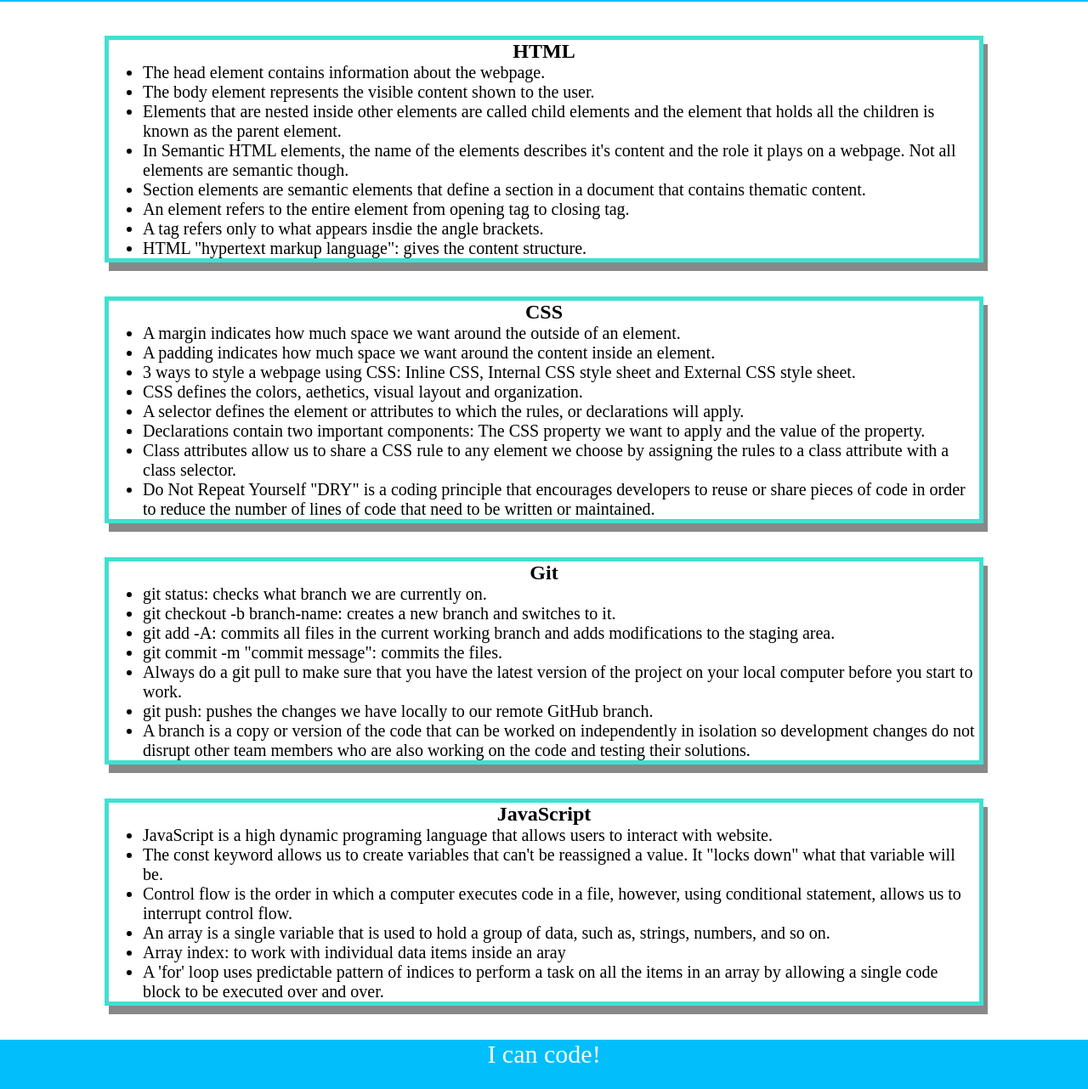
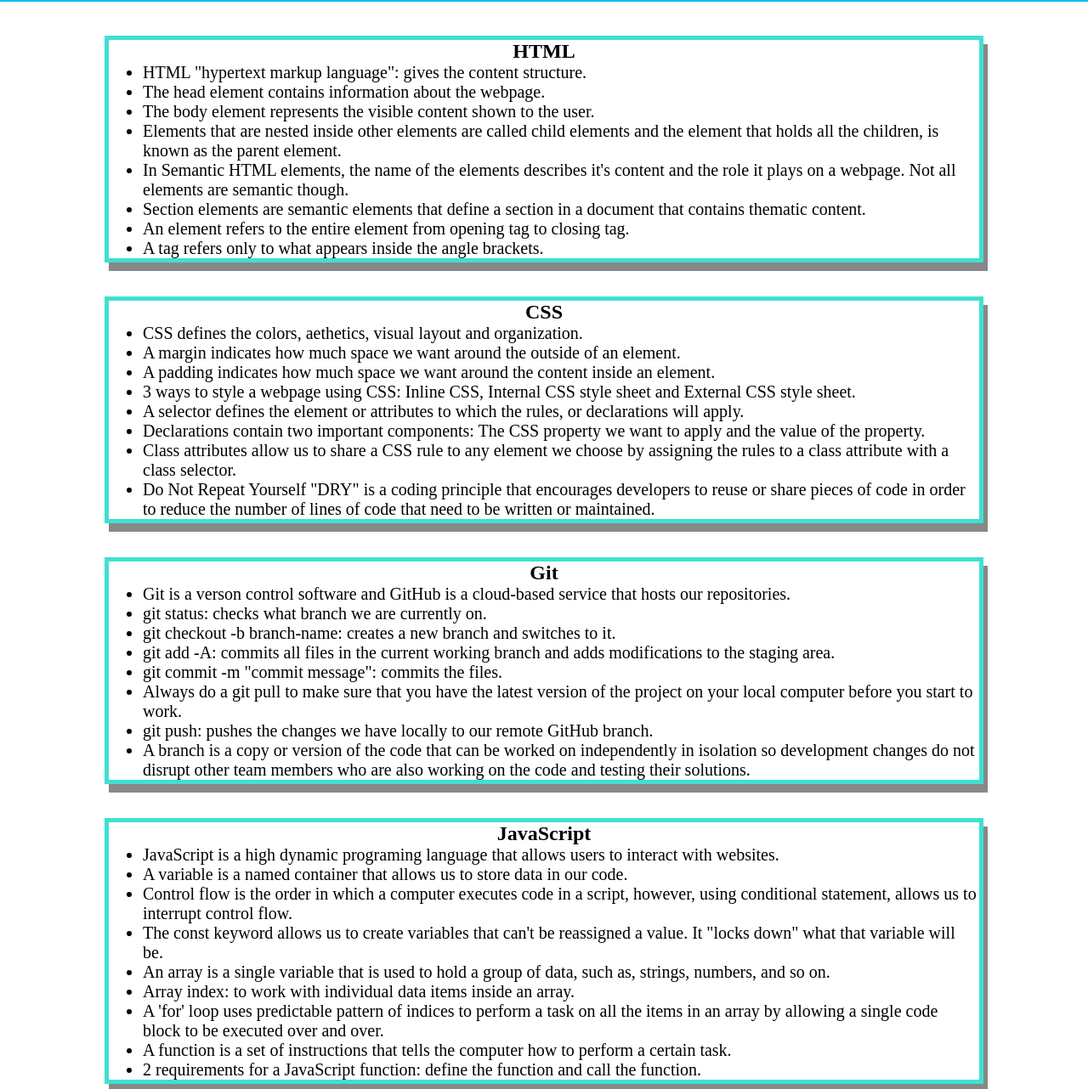
Before and after one commit to mandi7469/prework-study-guide, a plain HTML site: page index.html in a window 1280 px wide. Shown: the part 118-1400 px from the top of the page at 85% size. Drawn offline with Linux system fonts and the light colour scheme.

Commit message:
added a function to JS

```diff
--- a/assets/script.js
+++ b/assets/script.js
@@ -1,19 +1,27 @@
 const topics = ['HTML', 'CSS', 'Git', 'JavaScript'];
+const randomTopic = topics[Math.floor(Math.random() * topics.length)];
 
+function listTopics() {
  for (let x = 0; x < topics.length; x++) {
    console.log(topics[x]);
  }
+}
 
-/*
-if (topic === 'HTML') {
+function selectTopic() {
+ if (randomTopic === 'HTML') {
    console.log("Let's study HTML!");
-} else if (topic === 'CSS') {
+ } else if (randomTopic === 'CSS') {
    console.log("Let's study CSS!");
-} else if (topic === 'Git') {
+ } else if (randomTopic === 'Git') {
    console.log("Let's study Git!");
-} else if (topic === 'JavaScript') {
+ } else if (randomTopic === 'JavaScript') {
    console.log("Let's study JavaScript!");
  } else {
    console.log('Please try again!');
  }
-*/
+}
+
+console.log('Here are the topics we learned through Prework:');
+listTopics();
+console.log('Which topic should we study first?');
+selectTopic();
--- a/index.html
+++ b/index.html
@@ -17,24 +17,27 @@
       <section class="card" id="html-section">
         <h2>HTML</h2>
         <ul>
+
+     <li>HTML "hypertext markup language": gives the content structure. </li>
      <li>The head element contains information about the webpage.</li>
      <li>The body element represents the visible content shown to the user.</li>
-     <li>Elements that are nested inside other elements are called child elements and the element that holds all the children is known as the parent element.</li>
+     <li>Elements that are nested inside other elements are called child elements and the element that holds all the children, is known as the parent element.</li>
      <li>In Semantic HTML elements, the name of the elements describes it's content and the role it plays on a webpage. Not all elements are semantic though.</li>
      <li>Section elements are semantic elements that define a section in a document that contains thematic content.</li>
      <li>An element refers to the entire element from opening tag to closing tag.</li>
-     <li>A tag refers only to what appears insdie the angle brackets.</li>
-     <li>HTML "hypertext markup language": gives the content structure. </li>
+     <li>A tag refers only to what appears inside the angle brackets.</li>
+
         </ul>
       </section>
 
       <section class="card" id="css-section">
         <h2>CSS</h2>
         <ul>
+
+          <li>CSS defines the colors, aethetics, visual layout and organization.</li>
           <li>A margin indicates how much space we want around the outside of an element.</li>
           <li>A padding indicates how much space we want around the content inside an element.</li>
           <li>3 ways to style a webpage using CSS: Inline CSS, Internal CSS style sheet and External CSS style sheet.</li>
-          <li>CSS defines the colors, aethetics, visual layout and organization.</li>
           <li>A selector defines the element or attributes to which the rules, or declarations will apply.</li>
           <li>Declarations contain two important components: The CSS property we want to apply and the value of the property.</li>
           <li>Class attributes allow us to share a CSS rule to any element we choose by assigning the rules to a class attribute with a class selector.</li>
@@ -46,6 +49,8 @@
       <section class="card" id="git-section">
         <h2>Git</h2>
         <ul>
+
+    <li>Git is a verson control software and GitHub is a cloud-based service that hosts our repositories.</li>
     <li>git status: checks what branch we are currently on.</li>
     <li>git checkout -b branch-name: creates a new branch and switches to it.</li>
     <li>git add -A: commits all files in the current working branch and adds modifications to the staging area.</li>
@@ -60,12 +65,17 @@
       <section class="card" id="javascript-section">
         <h2>JavaScript</h2>
         <ul>
-          <li>JavaScript is a high dynamic programing language that allows users to interact with website.</li>
+
+          <li>JavaScript is a high dynamic programing language that allows users to interact with websites.</li>
+          <li>A variable is a named container that allows us to store data in our code.</li>
+          <li>Control flow is the order in which a computer executes code in a script, however, using conditional statement, allows us to interrupt control flow.</li>
           <li>The const keyword allows us to create variables that can't be reassigned a value. It "locks down" what that variable will be. </li>
-          <li>Control flow is the order in which a computer executes code in a file, however, using conditional statement, allows us to interrupt control flow.</li>
           <li> An array is a single variable that is used to hold a group of data, such as, strings, numbers, and so on.</li>
-          <li> Array index: to work with individual data items inside an aray</li>
+          <li> Array index: to work with individual data items inside an array.</li>
           <li> A 'for' loop uses predictable pattern of indices to perform a task on all the items in an array by allowing a single code block to be executed over and over.</li>
+          <li>A function is a set of instructions that tells the computer how to perform a certain task.</li>
+          <li>2 requirements for a JavaScript function: define the function and call the function.</li>
+
         </ul>
       </section>
     </main>
```
Lines whose indentation alone changed are shown as unchanged.
